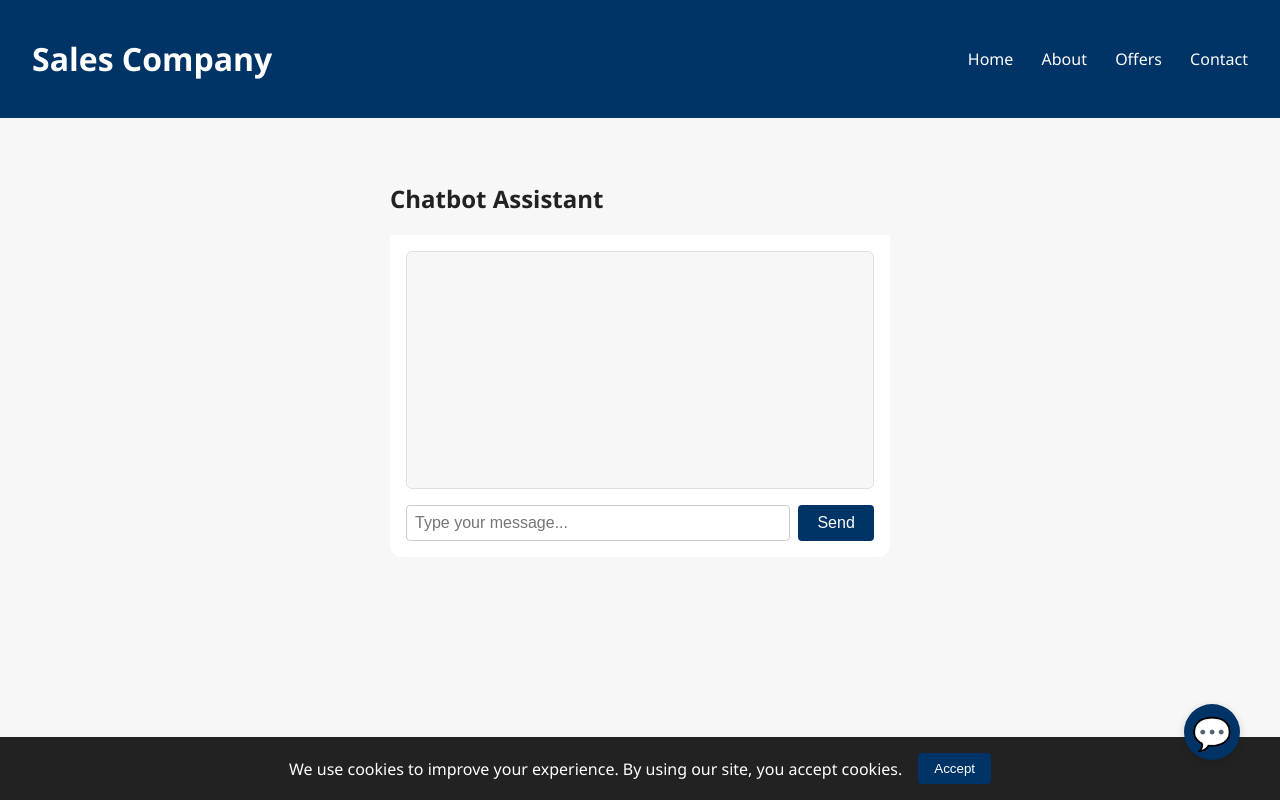
After one commit to themonolith-1/Sales-Landing-Website-, a Flask app: page /chatbot/ in a window 1280 px wide. The commit adds this page. Run offline with Flask 3, Linux system fonts and the light colour scheme.

Commit message:
Add files via upload
-Added a Chatbot
-Fixed minor bugs

```diff
--- a/app.py
+++ b/app.py
@@ -3,6 +3,7 @@ from pages.main import main_bp
 from pages.about import about_bp
 from pages.contact import contact_bp
 from pages.offers import offers_bp
+from pages.chatbot import chatbot_bp
 
 app = Flask(__name__)
 
@@ -11,6 +12,7 @@ app.register_blueprint(main_bp)
 app.register_blueprint(about_bp)
 app.register_blueprint(contact_bp)
 app.register_blueprint(offers_bp)
+app.register_blueprint(chatbot_bp)
 
 if __name__ == "__main__":
     app.run(debug=True)
--- /dev/null
+++ b/pages/chatbot.py
@@ -0,0 +1,22 @@
+from flask import Blueprint, render_template, request, jsonify
+
+chatbot_bp = Blueprint('chatbot', __name__, url_prefix='/chatbot')
+
+# Basic prompt-response mapping
+RESPONSES = {
+    "hello": "Hello! How can I assist you today?",
+    "help": "I'm here to help. You can ask about our offers, company info, or contact details.",
+    "offers": "We have several packages available. Visit the Offers page for details.",
+    "contact": "You can reach us via email or phone. Check the Contact page for more info.",
+    "about": "We are a professional sales company dedicated to your success.",
+}
+
+@chatbot_bp.route("/", methods=["GET"])
+def chatbot():
+    return render_template("chatbot.html")
+
+@chatbot_bp.route("/ask", methods=["POST"])
+def ask():
+    user_input = request.json.get("message", "").strip().lower()
+    response = RESPONSES.get(user_input, "Sorry, I didn't understand that. Please try asking something else.")
+    return jsonify({"response": response})
--- /dev/null
+++ b/static/chatbot.js
@@ -0,0 +1,46 @@
+document.addEventListener("DOMContentLoaded", function() {
+    const chatWindow = document.getElementById("chat-window");
+    const chatInput = document.getElementById("chat-input");
+    const sendBtn = document.getElementById("send-btn");
+    const popupBtn = document.getElementById("chatbot-popup-btn");
+    const popup = document.getElementById("chatbot-popup");
+    const closeBtn = document.getElementById("chatbot-close-btn");
+
+    function appendMessage(sender, text) {
+        const msgDiv = document.createElement("div");
+        msgDiv.className = sender === "user" ? "chat-user" : "chat-bot";
+        msgDiv.textContent = text;
+        chatWindow.appendChild(msgDiv);
+        chatWindow.scrollTop = chatWindow.scrollHeight;
+    }
+
+    sendBtn.onclick = function() {
+        const message = chatInput.value.trim();
+        if (!message) return;
+        appendMessage("user", message);
+        chatInput.value = "";
+        fetch("/chatbot/ask", {
+            method: "POST",
+            headers: {"Content-Type": "application/json"},
+            body: JSON.stringify({message})
+        })
+        .then(res => res.json())
+        .then(data => appendMessage("bot", data.response));
+    };
+
+    chatInput.addEventListener("keydown", function(e) {
+        if (e.key === "Enter") sendBtn.click();
+    });
+
+    // Popup open/close logic
+    popupBtn.onclick = function() {
+        popup.style.display = "flex";
+        chatInput.focus();
+        if (!chatWindow.hasChildNodes()) {
+            appendMessage("bot", "Welcome! Ask me anything about our company, offers, or contact info.");
+        }
+    };
+    closeBtn.onclick = function() {
+        popup.style.display = "none";
+    };
+});
--- a/static/style.css
+++ b/static/style.css
@@ -217,6 +217,168 @@ main {
 .cookie-consent[style*="display: none"] {
     display: none !important;
 }
+.chatbot-section {
+    margin: 2rem auto;
+    max-width: 500px;
+}
+.chatbot-container {
+    background: #fff;
+    border-radius: 8px;
+    box-shadow: 0 2px 8px rgba(0,0,0,0.05);
+    padding: 1rem;
+}
+.chat-window {
+    height: 220px;
+    overflow-y: auto;
+    border: 1px solid #e0e0e0;
+    border-radius: 6px;
+    padding: 0.5rem;
+    margin-bottom: 1rem;
+    background: #f7f7f7;
+}
+.chat-user {
+    text-align: right;
+    margin: 0.5rem 0;
+    color: #003366;
+    font-weight: 500;
+}
+.chat-bot {
+    text-align: left;
+    margin: 0.5rem 0;
+    color: #00509e;
+    font-weight: 500;
+}
+.chat-input-area {
+    display: flex;
+    gap: 0.5rem;
+}
+#chat-input {
+    flex: 1;
+    padding: 0.5rem;
+    border-radius: 4px;
+    border: 1px solid #ccc;
+    font-size: 1rem;
+}
+#send-btn {
+    background: #003366;
+    color: #fff;
+    border: none;
+    border-radius: 4px;
+    padding: 0.5rem 1.2rem;
+    font-size: 1rem;
+    cursor: pointer;
+}
+#send-btn:hover {
+    background: #00509e;
+}
+.chatbot-popup-btn {
+    position: fixed;
+    bottom: 2.5rem;
+    right: 2.5rem;
+    background: #003366;
+    color: #fff;
+    font-size: 2rem;
+    border-radius: 50%;
+    width: 56px;
+    height: 56px;
+    display: flex;
+    align-items: center;
+    justify-content: center;
+    cursor: pointer;
+    box-shadow: 0 2px 8px rgba(0,0,0,0.15);
+    z-index: 1100;
+    transition: background 0.2s;
+}
+.chatbot-popup-btn:hover {
+    background: #00509e;
+}
+.chatbot-popup {
+    position: fixed;
+    bottom: 4.5rem;
+    right: 2.5rem;
+    width: 340px;
+    max-width: 96vw;
+    background: #fff;
+    border-radius: 12px;
+    box-shadow: 0 4px 24px rgba(0,0,0,0.18);
+    display: none;
+    flex-direction: column;
+    z-index: 1200;
+    animation: fadeIn 0.2s;
+}
+@keyframes fadeIn {
+    from { opacity: 0; transform: translateY(20px);}
+    to { opacity: 1; transform: translateY(0);}
+}
+.chatbot-popup-header {
+    display: flex;
+    justify-content: space-between;
+    align-items: center;
+    background: #003366;
+    color: #fff;
+    padding: 0.7rem 1rem;
+    border-top-left-radius: 12px;
+    border-top-right-radius: 12px;
+    font-weight: 500;
+}
+.chatbot-close-btn {
+    background: none;
+    border: none;
+    color: #fff;
+    font-size: 1.3rem;
+    cursor: pointer;
+    padding: 0;
+}
+.chatbot-container {
+    background: #fff;
+    border-radius: 0 0 12px 12px;
+    box-shadow: none;
+    padding: 1rem;
+}
+.chat-window {
+    height: 220px;
+    overflow-y: auto;
+    border: 1px solid #e0e0e0;
+    border-radius: 6px;
+    padding: 0.5rem;
+    margin-bottom: 1rem;
+    background: #f7f7f7;
+}
+.chat-user {
+    text-align: right;
+    margin: 0.5rem 0;
+    color: #003366;
+    font-weight: 500;
+}
+.chat-bot {
+    text-align: left;
+    margin: 0.5rem 0;
+    color: #00509e;
+    font-weight: 500;
+}
+.chat-input-area {
+    display: flex;
+    gap: 0.5rem;
+}
+#chat-input {
+    flex: 1;
+    padding: 0.5rem;
+    border-radius: 4px;
+    border: 1px solid #ccc;
+    font-size: 1rem;
+}
+#send-btn {
+    background: #003366;
+    color: #fff;
+    border: none;
+    border-radius: 4px;
+    padding: 0.5rem 1.2rem;
+    font-size: 1rem;
+    cursor: pointer;
+}
+#send-btn:hover {
+    background: #00509e;
+}
 @media (max-width: 900px) {
     .offers-layout, .features-list, .team-list {
         flex-direction: column;
--- a/templates/base.html
+++ b/templates/base.html
@@ -25,6 +25,24 @@
         <span>We use cookies to improve your experience. By using our site, you accept cookies.</span>
         <button onclick="acceptCookies()">Accept</button>
     </div>
+    <!-- Chatbot floating button and popup -->
+    <div id="chatbot-popup-btn" class="chatbot-popup-btn" title="Chat with us">
+        💬
+    </div>
+    <div id="chatbot-popup" class="chatbot-popup">
+        <div class="chatbot-popup-header">
+            <span>Chatbot Assistant</span>
+            <button id="chatbot-close-btn" class="chatbot-close-btn">&times;</button>
+        </div>
+        <div class="chatbot-container">
+            <div id="chat-window" class="chat-window"></div>
+            <div class="chat-input-area">
+                <input type="text" id="chat-input" placeholder="Type your message..." autocomplete="off">
+                <button id="send-btn">Send</button>
+            </div>
+        </div>
+    </div>
     <script src="{{ url_for('static', filename='main.js') }}"></script>
+    <script src="{{ url_for('static', filename='chatbot.js') }}"></script>
 </body>
 </html>
--- /dev/null
+++ b/templates/chatbot.html
@@ -0,0 +1,15 @@
+{% extends "base.html" %}
+{% block title %}Chatbot Assistant - Sales Company{% endblock %}
+{% block content %}
+<section class="chatbot-section">
+    <h2>Chatbot Assistant</h2>
+    <div class="chatbot-container">
+        <div id="chat-window" class="chat-window"></div>
+        <div class="chat-input-area">
+            <input type="text" id="chat-input" placeholder="Type your message..." autocomplete="off">
+            <button id="send-btn">Send</button>
+        </div>
+    </div>
+</section>
+<script src="{{ url_for('static', filename='chatbot.js') }}"></script>
+{% endblock %}
```
